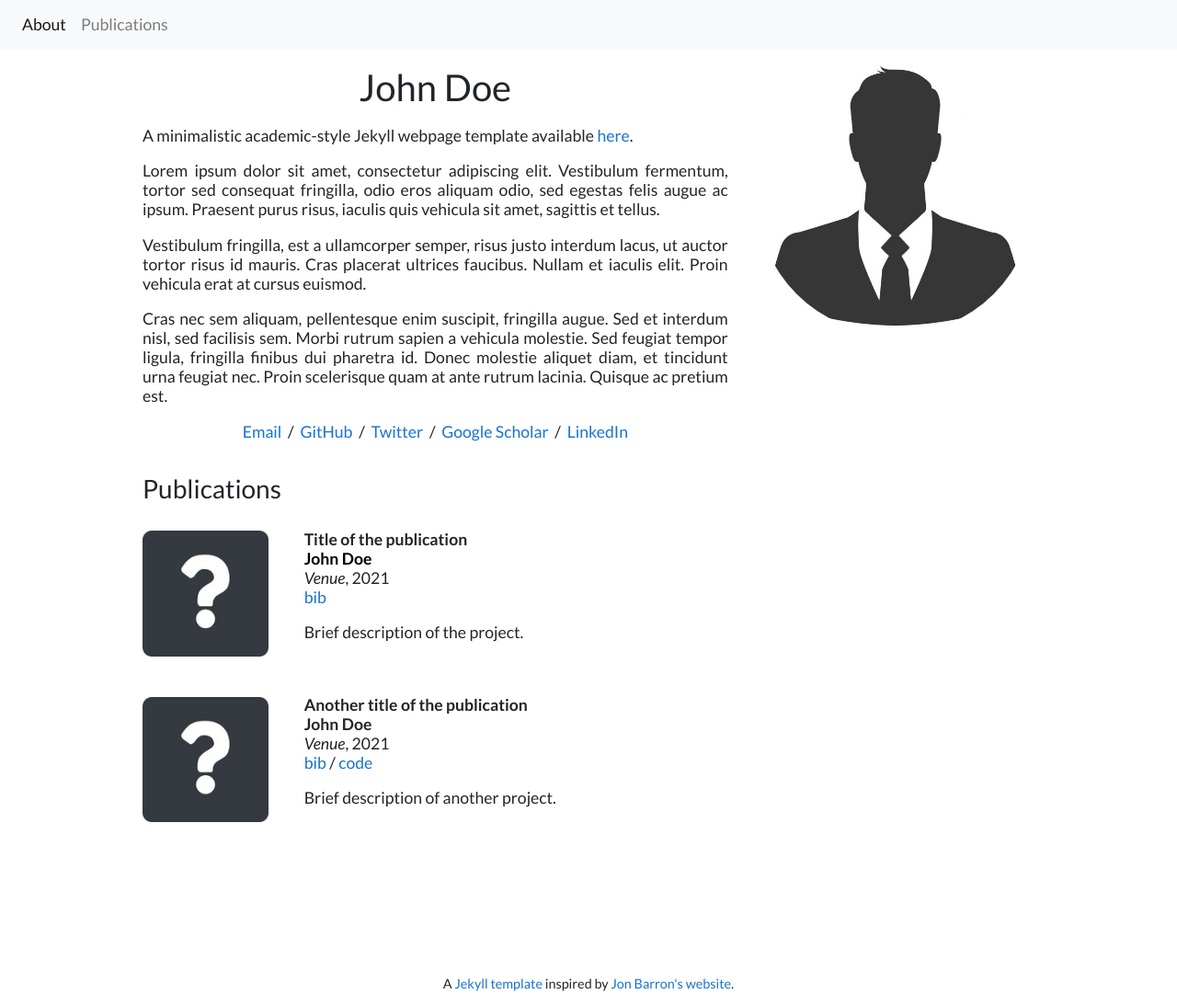
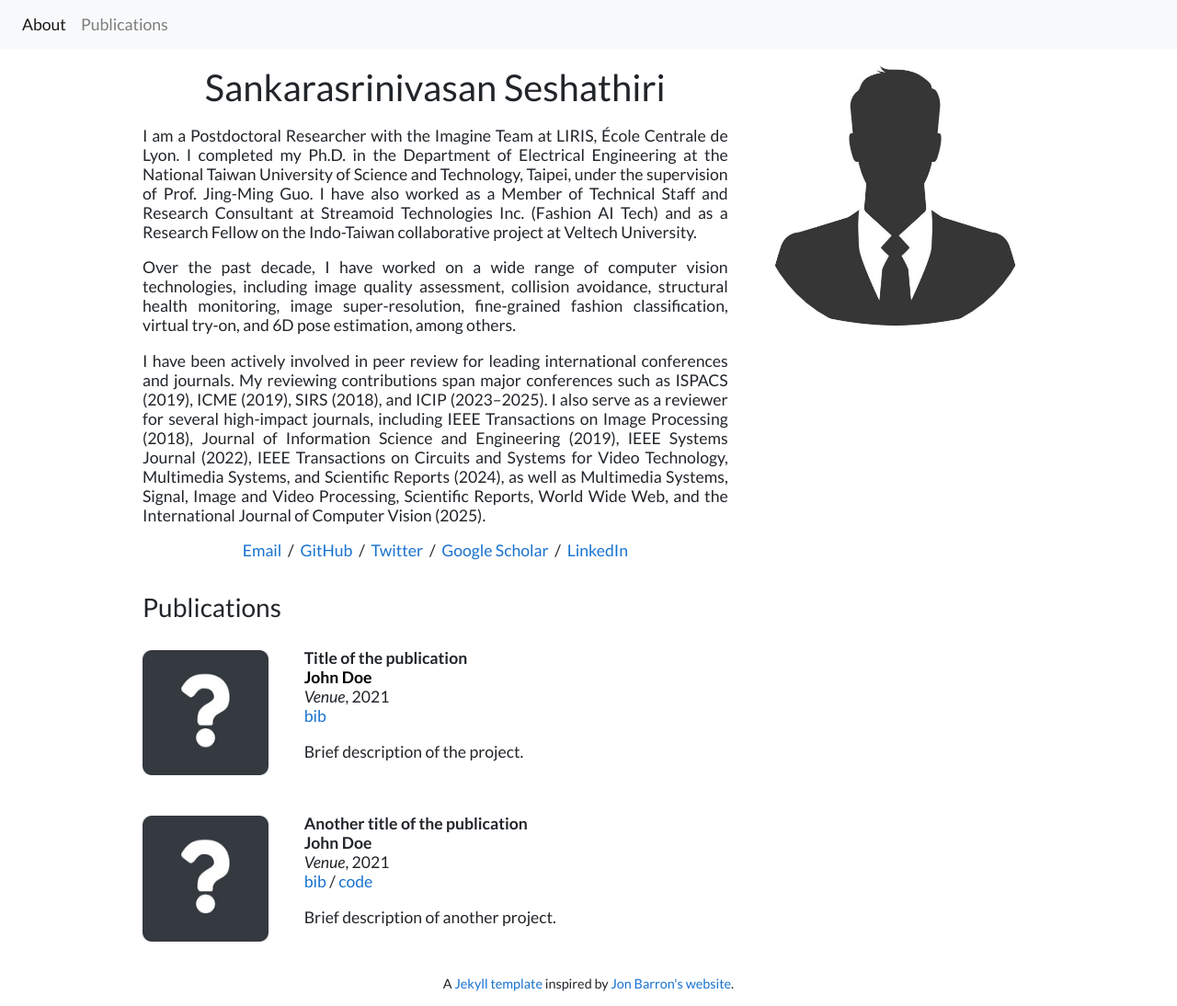
Before and after one commit to SankarSrin/SankarSrin.github.io, a Jekyll site: the page built from index.html, in a window 1280 px wide and 1094 px high. Shown: the whole window at 92% size. Built offline with Jekyll 4.4.1, drawn with Linux system fonts in a browser that asks for light colours.

Commit message:
Update index.html

```diff
--- a/index.html
+++ b/index.html
@@ -4,19 +4,21 @@ layout: default
 
 <div class="row flex-column-reverse flex-md-row py-2">
     <div class="col-md-8" id="bio">
-        <h1>John Doe</h1>
+        <h1>Sankarasrinivasan Seshathiri</h1>
         <p class="text-justify">
-            A minimalistic academic-style Jekyll webpage template available <a href="https://github.com/vsimkus/academic-jekyll">here</a>.
-        </p>
+
         <p class="text-justify">
-            Lorem ipsum dolor sit amet, consectetur adipiscing elit. Vestibulum fermentum, tortor sed consequat fringilla, odio eros aliquam odio, sed egestas felis augue ac ipsum. Praesent purus risus, iaculis quis vehicula sit amet, sagittis et tellus.
-        </p>
-        <p class="text-justify">
-            Vestibulum fringilla, est a ullamcorper semper, risus justo interdum lacus, ut auctor tortor risus id mauris. Cras placerat ultrices faucibus. Nullam et iaculis elit. Proin vehicula erat at cursus euismod.
-        </p>
-        <p class="text-justify">
-            Cras nec sem aliquam, pellentesque enim suscipit, fringilla augue. Sed et interdum nisl, sed facilisis sem. Morbi rutrum sapien a vehicula molestie. Sed feugiat tempor ligula, fringilla finibus dui pharetra id. Donec molestie aliquet diam, et tincidunt urna feugiat nec. Proin scelerisque quam at ante rutrum lacinia. Quisque ac pretium est.
-        </p>
+    I am a Postdoctoral Researcher with the Imagine Team at LIRIS, École Centrale de Lyon. I completed my Ph.D. in the Department of Electrical Engineering at the National Taiwan University of Science and Technology, Taipei, under the supervision of Prof. Jing-Ming Guo. I have also worked as a Member of Technical Staff and Research Consultant at Streamoid Technologies Inc. (Fashion AI Tech) and as a Research Fellow on the Indo-Taiwan collaborative project at Veltech University.
+</p>
+
+<p class="text-justify">
+    Over the past decade, I have worked on a wide range of computer vision technologies, including image quality assessment, collision avoidance, structural health monitoring, image super-resolution, fine-grained fashion classification, virtual try-on, and 6D pose estimation, among others.
+</p>
+
+<p class="text-justify">
+    I have been actively involved in peer review for leading international conferences and journals. My reviewing contributions span major conferences such as ISPACS (2019), ICME (2019), SIRS (2018), and ICIP (2023–2025). I also serve as a reviewer for several high-impact journals, including <i>IEEE Transactions on Image Processing</i> (2018), <i>Journal of Information Science and Engineering</i> (2019), <i>IEEE Systems Journal</i> (2022), <i>IEEE Transactions on Circuits and Systems for Video Technology</i>, <i>Multimedia Systems</i>, and <i>Scientific Reports</i> (2024), as well as <i>Multimedia Systems</i>, <i>Signal, Image and Video Processing</i>, <i>Scientific Reports</i>, <i>World Wide Web</i>, and the <i>International Journal of Computer Vision</i> (2025).
+</p>
+
         <p style="text-align:center">
             <a target="_blank" href="https://mailhide.io/">Email</a> &nbsp;/&nbsp;
             <a href="https://github.com/">GitHub</a> &nbsp;/&nbsp;
```
